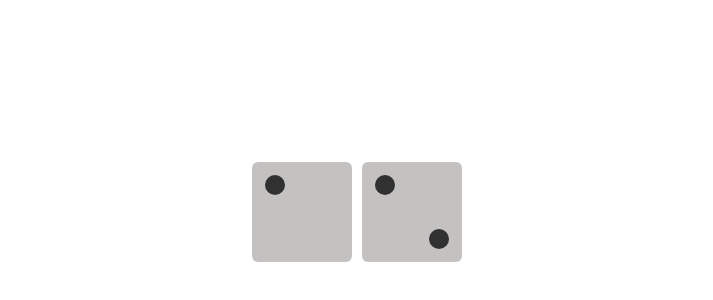
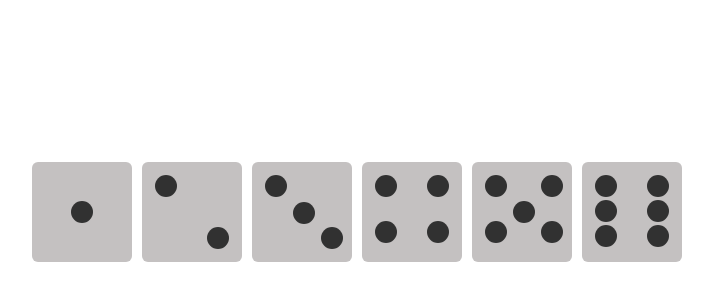
Before and after one commit to Sergii998/task-lesson-10, a plain HTML site: page index.html in a window 1280 px wide. Shown: the part 196-496 px from the top of the page, without its empty margins (278-991 px from the left). Drawn offline with Linux system fonts and the light colour scheme.

Commit message:
DZ kubes all files  add

```diff
--- a/index.html
+++ b/index.html
@@ -18,6 +18,64 @@
             <div class="circle"></div>
         </div>
 
+        <div class="thred-square">
+
+                <div class="circle"></div>
+
+
+            <div class="circle center"></div>
+
+
+                <div class="circle"></div>
+
+        </div>
+
+        <div class="fourth-square">
+            <div class="col-left">
+                <div class="circle"></div>
+                <br>
+                <div class="circle"></div>
+            </div>
+            <div class="col-right">
+                <div class="circle"></div>
+                <br>
+                <div class="circle"></div>
+            </div>
+
+        </div>
+
+        <div class="fifth-square">
+            <div class="col-left">
+                <div class="circle"></div>
+                <br>
+                <div class="circle"></div>
+            </div>
+
+            <div class="col-center">
+                <div class="circle"></div>
+            </div>
+
+            <div class="col-right">
+                <div class="circle"></div>
+                <br>
+                <div class="circle"></div>
+            </div>
+        </div>
+
+        <div class="sixth-square">
+            <div class="col-left">
+                <div class="circle"></div>
+                <div class="circle"></div>
+                <div class="circle"></div>
+            </div>
+            <div class="col-right">
+                <div class="circle"></div>
+                <div class="circle"></div>
+                <div class="circle"></div>
+            </div>
+        </div>
+
+
 
 
     </section>
--- a/style.css
+++ b/style.css
@@ -24,10 +24,11 @@ body {
     width: 20px;
     height: 20px;
     margin: 3px;
+    padding: 11px;
     background-color: rgb(49, 49, 49);
     border-radius: 50%;
 }
-.first-squadre {
+.first-square {
     align-items: center;
     justify-content: center;
 }
@@ -39,3 +40,34 @@ body {
 .second-square .circle:last-child {
     align-self: flex-end;
 }
+
+.thred-square .circle:last-child {
+    align-self: flex-end;
+    justify-content: space-between;
+}
+
+.center {
+    margin-top: 30px;
+}
+
+
+.fourth-square {
+    justify-content: space-between;
+
+}
+
+.col-left {
+
+}
+
+.fifth-square {
+    justify-content: space-between;
+
+}
+.col-center {
+    align-self: center;
+}
+
+.sixth-square {
+    justify-content: space-between;
+}
```
